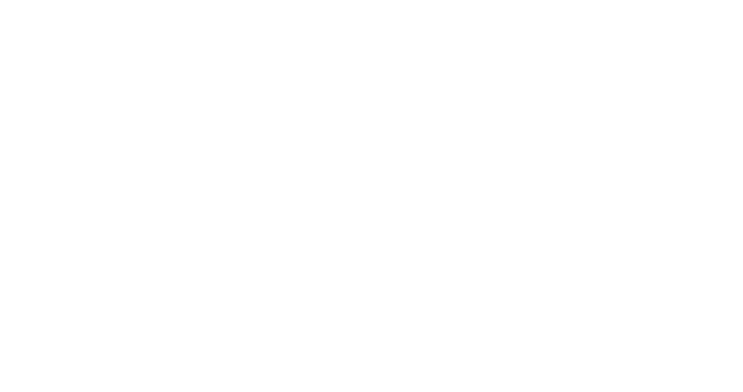
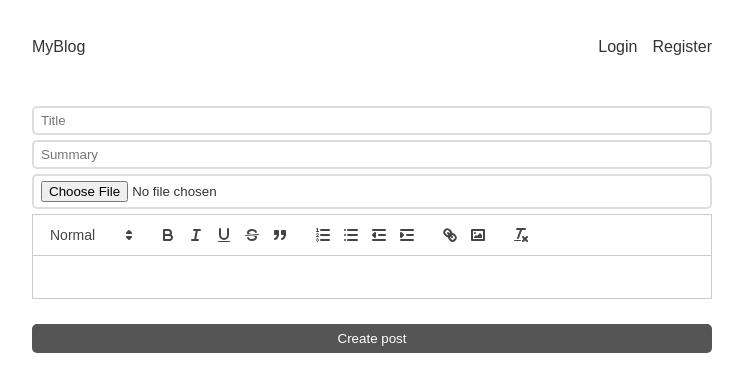
Before and after one commit to estebanix/BlogPlay, a React (Vite) app in the folder client/: page /create in a window 1280 px wide. Before the commit this address had no page. Shown: the top 392 px of the page, without its empty margins (268-1011 px from the left). Built offline with nearby package versions, Linux system fonts and the light colour scheme; no server answers.

Commit message:
Create post

```diff
--- a/client/package.json
+++ b/client/package.json
@@ -12,6 +12,7 @@
   "dependencies": {
     "react": "^18.2.0",
     "react-dom": "^18.2.0",
+    "react-quill": "^2.0.0",
     "react-router-dom": "^6.16.0"
   },
   "devDependencies": {
--- a/client/src/App.css
+++ b/client/src/App.css
@@ -96,6 +96,6 @@
   padding: 7px 0;
 }
 
-form h1{
+form h1, form.register h1{
   text-align: center;
 }
--- a/client/src/App.tsx
+++ b/client/src/App.tsx
@@ -4,6 +4,7 @@
 import { IndexPage } from "./pages/IndexPage";
 import LoginPage from "./pages/LoginPage";
 import RegisterPage from "./pages/RegisterPage";
+import CreatePost from "./pages/CreatePost";
 import { UserContextProvider } from "./UserContaxt";
 
 function App() {
@@ -14,6 +15,7 @@
           <Route index element={<IndexPage />} />
           <Route path={"/login"} element={<LoginPage />} />
           <Route path={"/register"} element={<RegisterPage />} />
+          <Route path={"/create"} element={<CreatePost />} />
         </Route>
       </Routes>
     </UserContextProvider>
--- /dev/null
+++ b/client/src/pages/CreatePost.tsx
@@ -0,0 +1,48 @@
+import ReactQuill from "react-quill";
+import "react-quill/dist/quill.snow.css";
+import { useState } from "react";
+
+const modules = {
+  toolbar: [
+    [{ header: [1, 2, false] }],
+    ["bold", "italic", "underline", "strike", "blockquote"],
+    [
+      { list: "ordered" },
+      { list: "bullet" },
+      { indent: "-1" },
+      { indent: "+1" },
+    ],
+    ["link", "image"],
+    ["clean"],
+  ],
+};
+
+const formats = [
+  "header",
+  "bold",
+  "italic",
+  "underline",
+  "strike",
+  "blockquote",
+  "list",
+  "bullet",
+  "indent",
+  "link",
+  "image",
+];
+
+export default function CreatePost() {
+  const [title, setTitle] = useState("");
+  const [summary, setSummary] = useState("");
+  const [content, setContent] = useState("");
+
+  return (
+    <form>
+      <input type="title" placeholder="Title" />
+      <input type="summary" placeholder="Summary" />
+      <input type="file" />
+      <ReactQuill value={content} modules={modules} formats={formats} />
+      <button style={{ marginTop: "25px" }}>Create post</button>
+    </form>
+  );
+}
```
Also changed, not shown: client/src/pages/LoginPage.tsx (+8 -8 lines), 1 other file (tests, documents, lock files or other folders).
